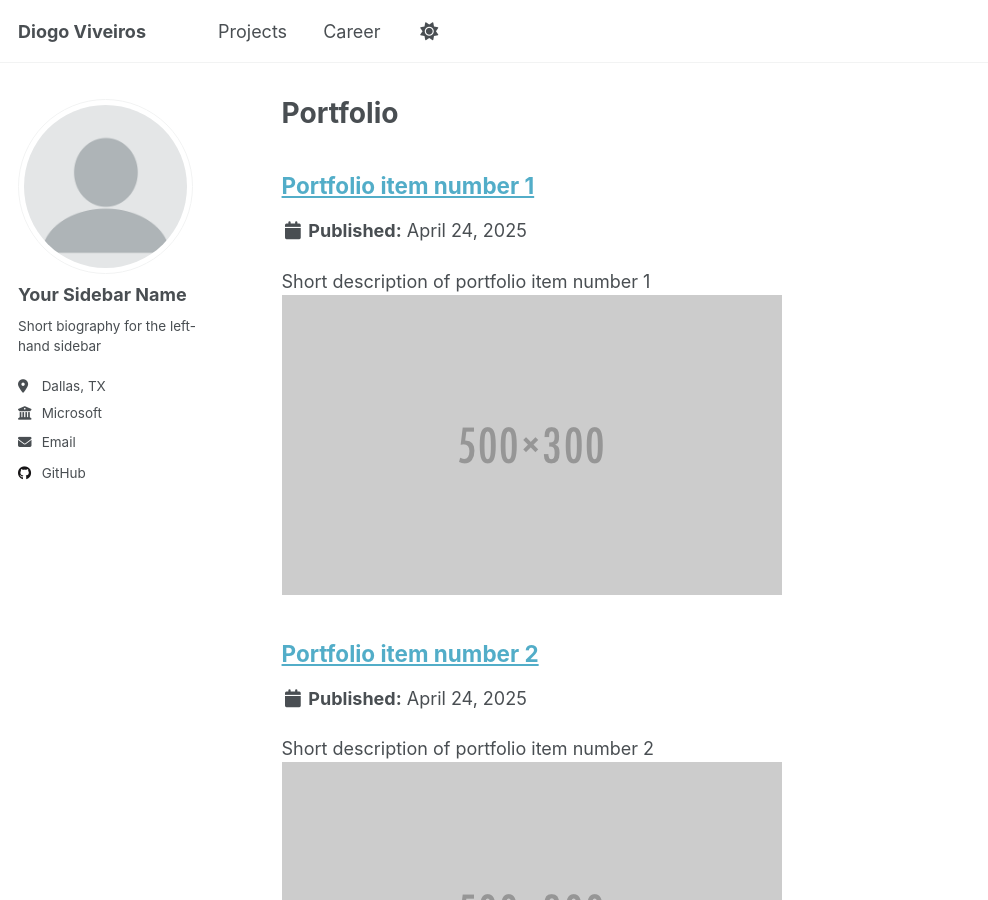
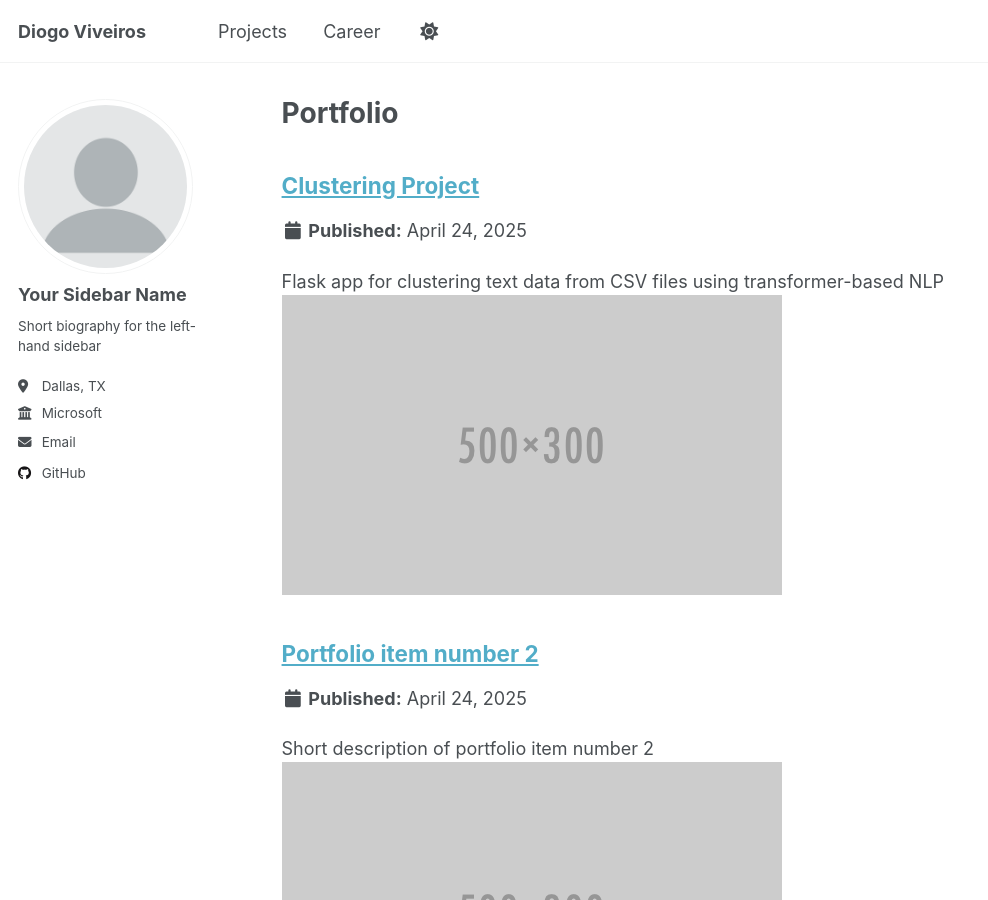
Before and after one commit to diogoviveiros/diogoviveiros.github.io, a Jekyll site: the page built from _pages/portfolio.html, in a window 1280 px wide and 900 px high. Shown: the whole window, without its empty margins (0-988 px from the left). Built offline with Jekyll 4.4.1, drawn with Linux system fonts in a browser that asks for light colours; some of the changed lines change nothing that is shown.

Commit message:
Update portfolio-1.md

```diff
--- a/_portfolio/portfolio-1.md
+++ b/_portfolio/portfolio-1.md
@@ -1,7 +1,86 @@
 ---
-title: "Portfolio item number 1"
-excerpt: "Short description of portfolio item number 1<br/><img src='/images/500x300.png'>"
+title: "Clustering Project"
+excerpt: "Flask app for clustering text data from CSV files using transformer-based NLP<br/><img src='/images/500x300.png'>"
 collection: portfolio
 ---
 
-This is an item in your portfolio. It can be have images or nice text. If you name the file .md, it will be parsed as markdown. If you name the file .html, it will be parsed as HTML.
+This project is a Flask-based web app that performs text clustering on CSV data — ideal for quickly identifying themes or duplicate content from unstructured text.
+
+**How It Works**
+- Upload a `.csv` file with `Title` and `Description`.
+- Cleans and tokenizes text using a transformer-based model.
+- Supports fixed clusters or auto-adjusted based on similarity threshold.
+- Cosine similarity used for grouping.
+
+**Why It Matters**
+- ⚡ Fast: Handles a few hundred rows in minutes.
+- 🧠 Smart: Modern NLP embeddings for accurate clustering.
+- 🧰 Practical: Useful for deduplicating articles, grouping feedback, and more.
+
+**Features**
+- Flask-based web UI
+- Real-time clustering feedback
+- Downloadable clustered results
+- Adjustable clustering sensitivity or fixed count
+
+---
+title: "Walkability and Obesity Analysis"
+excerpt: "Regression analysis of walkability's impact on obesity across U.S. counties<br/><img src='/images/500x300.png'>"
+collection: portfolio
+---
+
+This project explores whether the EPA's National Walkability Index can predict obesity rates when controlling for socioeconomic and access-related variables.
+
+**Key Question**
+> Does walkability predict obesity rates when adjusting for other factors?
+
+**📊 Data Sources**
+- **EPA SMART Location Database** (walkability, job access, land use)
+- **CDC PLACES** (obesity, healthcare access)
+Merged by county FIPS codes.
+
+**Methodology**
+Multivariate OLS regression with controls for:
+- Healthcare access (`ACCESS2_AdjPrev`)
+- Population size (`TotalPopulation`)
+- Job accessibility (`Ac_Total`, `Ac_Unpr`)
+- Demographics (`Pct_AO0`)
+- Income (`R_PCTLOWWAGE`)
+- Walkability (`NatWalkInd`)
+
+**📍 About NatWalkInd**
+EPA's composite walkability score (0–20) including:
+- Street connectivity
+- Land use diversity
+- Transit proximity
+
+**📈 Key Findings**
+- Adjusted R² = 0.385
+- `NatWalkInd` statistically significant (p < 0.001)
+- Coefficient = -0.8663: A 1-point rise in walkability reduces obesity by ~0.87 percentage points
+
+---
+title: "Advanced Paste for Windows"
+excerpt: "Clipboard and template integration tool for email-heavy workflows<br/><img src='/images/500x300.png'>"
+collection: portfolio
+---
+
+Advanced Paste is a productivity tool designed to reduce context-switching in repetitive communication tasks, especially emails. Developed with the Microsoft PowerToys team.
+
+**The Problem**
+- 28% of office time is spent on email.
+- Existing tools require context switching.
+- Leads to cognitive overload and inefficiency.
+
+**The Solution**
+- Seamless integration of clipboard and templates.
+- Less app switching, more focus.
+- Great for roles like Support Engineers with repetitive messaging needs.
+
+**🎬 Demo Video**
+<video width="100%" controls>
+  <source src="/assets/ClipboardTemplate.mp4" type="video/mp4">
+  Your browser does not support the video tag.
+</video>
+
+Or [click here to watch the video](assets/ClipboardTemplate.mp4).
```
